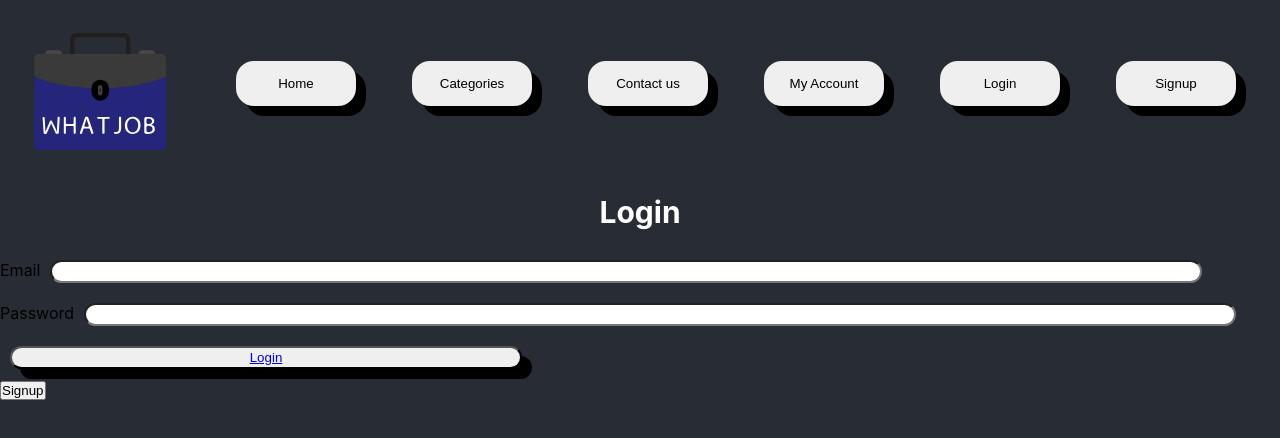
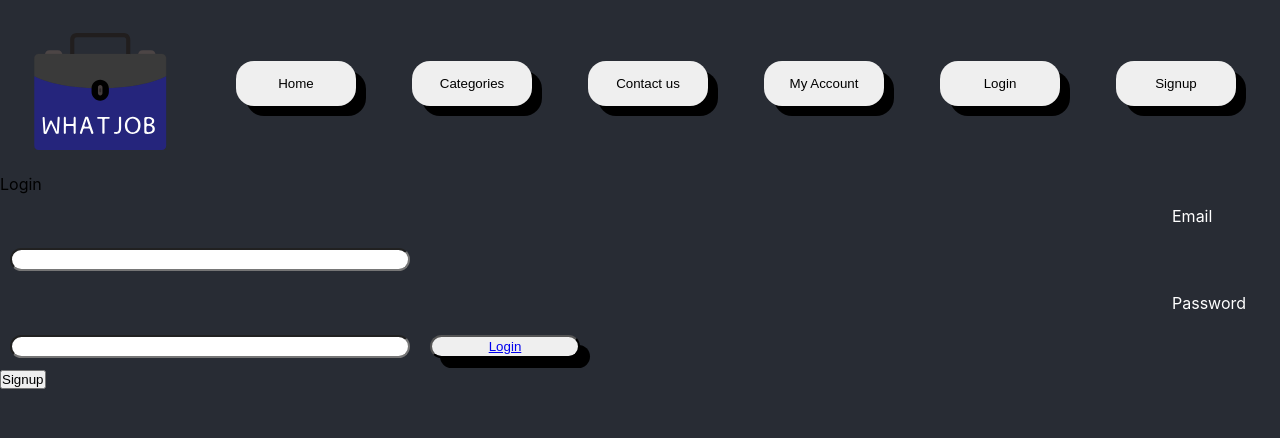
Before and after one commit to jacobknighj12/whatJob, a React (Create React App) app in the folder what-job-react/: page /Login in a window 1280 px wide. Shown: the top 438 px of the page. Built offline with nearby package versions, Linux system fonts and the light colour scheme.

Commit message:
Current passing tests for multiple pages of app

```diff
--- a/what-job-react/src/components/ContactUs.js
+++ b/what-job-react/src/components/ContactUs.js
@@ -6,11 +6,6 @@ export async function getContactMessages() {
   const response = await WhatJobRailsAPI.get("/api/contactmessage");
   console.log(response);
 }
-
-// export async function sendMessage() {
-//   const response = await WhatJobRailsAPI.post("/api/contactmessage", data);
-//   console.log(response.data);
-// }
 
 export function ContactUs(props) {
   const [values, setValues] = useState({
@@ -62,24 +57,39 @@ export function ContactUs(props) {
 
   return (
     <>
-      <form className='login-signup' onSubmit={handleSubmit}>
+      <form className="login-signup" onSubmit={handleSubmit}>
         <div>
-          <label name="name">Name</label>
-          <input name="name" value={values.name} onChange={handleNameChange} />
+          <label htmlFor="Name" name="Name">
+            Name
+          </label>
+          <input
+            type="text"
+            id="Name"
+            name="Name"
+            value={values.name}
+            onChange={handleNameChange}
+          />
         </div>
         <div>
-          <label name="email">Email</label>
+          <label htmlFor="Email" name="Email">
+            Email
+          </label>
           <input
-            name="email"
+            type="email"
+            id="Email"
+            name="Email"
             value={values.email}
             onChange={handleEmailChange}
           />
         </div>
         <div>
-          <label htmlFor="message">message</label>
+          <label htmlFor="Message" name="Message">
+            Message
+          </label>
           <textarea
-            id="message"
-            name="message"
+            type="message"
+            id="Message"
+            name="Message"
             value={values.message}
             onChange={handleMessageChange}
           />
@@ -87,7 +97,7 @@ export function ContactUs(props) {
         <div>
           <button> Submit </button>
         </div>
-      </form >
+      </form>
     </>
   );
 }
--- a/what-job-react/src/components/HomePage.js
+++ b/what-job-react/src/components/HomePage.js
@@ -1,30 +1,33 @@
-import React from 'react'
+import React from "react";
 export function HomePage() {
   return (
     <div>
       {/* hero image will need a fetch call helper */}
       {/* logo will be imported later */}
 
-
-
-            <div className='heading'>
-
+      <div className="heading" htmlFor="whatJob?">
         whatJob?
       </div>
-            <div className='introduction'>
-                <p >Our purpose is to provide career guidance for those in mainly high school education, but also for career changers.
-                    If you are a professional in any field please add your knowledge by signing up and creating a post!
-                    If you are a student or career changer please go to categories to explore the information provided and leave a up-vote for those that helped you!
+      <div className="introduction">
+        <p>
+          Our purpose is to provide career guidance for those in mainly high
+          school education, but also for career changers. If you are a
+          professional in any field please add your knowledge by signing up and
+          creating a post! If you are a student or career changer please go to
+          categories to explore the information provided and leave a up-vote for
+          those that helped you!
         </p>
 
         {/* will make these links later */}
-                <div className='introduction-buttons'>
-                <a href='/Signup'>
-                    <button>Sign up</button></a>
-                <a href='/Categories'>
-                    <button>Categories</button></a>
+        <div className="introduction-buttons">
+          <a href="/Signup">
+            <button>Sign up</button>
+          </a>
+          <a href="/Categories">
+            <button>Categories</button>
+          </a>
         </div>
       </div>
     </div>
-    )
+  );
 }
--- a/what-job-react/src/components/LoginPage.js
+++ b/what-job-react/src/components/LoginPage.js
@@ -1,55 +1,55 @@
-import React, { useState } from 'react'
-var axios = require('axios');
+import React, { useState } from "react";
+var axios = require("axios");
 
 function handleSubmit(event) {
   event.preventDefault();
-    var FormData = require('form-data');
+  var FormData = require("form-data");
   var data = new FormData();
-    data.append('user[email]', `${event.target.email.value}`);
-    data.append('user[password]', `${event.target.password.value}`);
+  data.append("user[email]", `${event.target.email.value}`);
+  data.append("user[password]", `${event.target.password.value}`);
 
   var config = {
-        method: 'post',
-        url: 'http://localhost:3000/api/users/sign_in',
+    method: "post",
+    url: "http://localhost:3000/api/users/sign_in",
 
-        headers: {
-        },
+    headers: {},
     data: data,
-
   };
 
   axios(config)
     .then(function (response) {
-            console.log('data');
+      console.log("data");
       console.log(JSON.stringify(response.data));
-            console.log('Headers');
+      console.log("Headers");
       console.log(JSON.stringify(response.headers.authorization));
-            localStorage.setItem('user', response.headers.authorization)
+      localStorage.setItem("user", response.headers.authorization);
     })
     .catch(function (error) {
       console.log(error);
     });
 }
 export function LoginPage() {
-
-    const [user, setUser] = useState()
+  const [user, setUser] = useState();
 
   return (
-
     <>
-            <heading className="heading">Login</heading>
-            <form onSubmit={handleSubmit} classname='login-signup'>
-                <div className='standard-form'>
-                    <label>Email</label>
-                    <input type='email' name='email'></input>
-                    <label>Password</label>
-                    <input type='current-password' name='password'></input>
-                    <button><a href='/'>Login</a></button>
+      <heading role="heading" className="headings">
+        Login
+      </heading>
+      <form name="login-form" onSubmit={handleSubmit} className="login-signup">
+        <div className="standard-form">
+          <label htmlFor="email">Email</label>
+          <input id="email" type="email" name="email"></input>
+          <label htmlFor="password">Password</label>
+          <input id="password" type="current-password" name="password"></input>
+          <button role="loginButton">
+            <a href="/">Login</a>
+          </button>
         </div>
       </form>
-            <a href='/Signup'>
-                <button>Signup</button></a>
+      <a href="/Signup">
+        <button>Signup</button>
+      </a>
     </>
-
-    )
+  );
 }
--- a/what-job-react/src/components/NavBar.js
+++ b/what-job-react/src/components/NavBar.js
@@ -1,28 +1,34 @@
-import React from 'react'
-import { ReactComponent as Logo } from './whatjob_logo.svg';
+import React from "react";
+import { ReactComponent as Logo } from "./whatjob_logo.svg";
 export function NavBar() {
   return (
-        <nav className='nav'>
-
+    <nav className="nav" role="navigation">
       {/* Background image          */}
 
       {/* <img src='' /> */}
-            <div className='nav-logo'>
+      <div className="nav-logo">
         <Logo />
       </div>
-            <div className='nav-buttons'>
-            <a href='/'>
-                <button>Home</button></a>
-            <a href='/Categories'>
-                <button>Categories</button></a>
-            <a href='/ContactUs'>
-                <button>Contact us</button></a>
-            <a href='/Account'>
-                <button>My Account</button></a>
-            < a href='/Login' ><button>Login</button></a>
-            <a href='/Signup'><button>Signup</button></a>
-        </div >
+      <div className="nav-buttons">
+        <a data-testid="link" href="/">
+          <button>Home</button>
+        </a>
+        <a data-testid="link" href="/Categories">
+          <button>Categories</button>
+        </a>
+        <a data-testid="link-contact" href="/ContactUs">
+          <button>Contact us</button>
+        </a>
+        <a data-testid="link" href="/Account">
+          <button>My Account</button>
+        </a>
+        <a data-testid="link" href="/Login">
+          <button>Login</button>
+        </a>
+        <a data-testid="link" href="/Signup">
+          <button>Signup</button>
+        </a>
+      </div>
     </nav>
-
-    )
+  );
 }
```
Also changed, not shown: what-job-react/package.json (+8 -1 lines), what-job-react/src/index.js (+7 -7 lines), 2 other files (tests, documents, lock files or other folders). Lines whose indentation alone changed are shown as unchanged.
